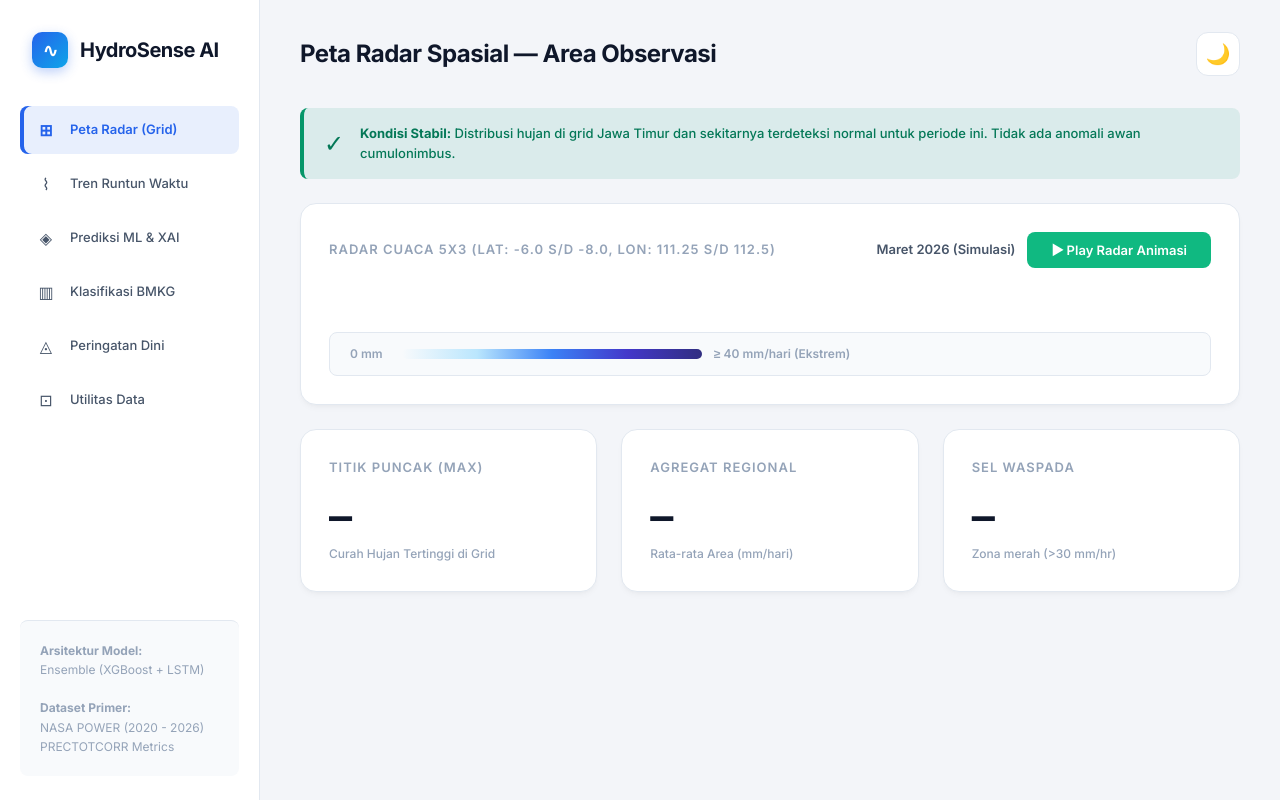
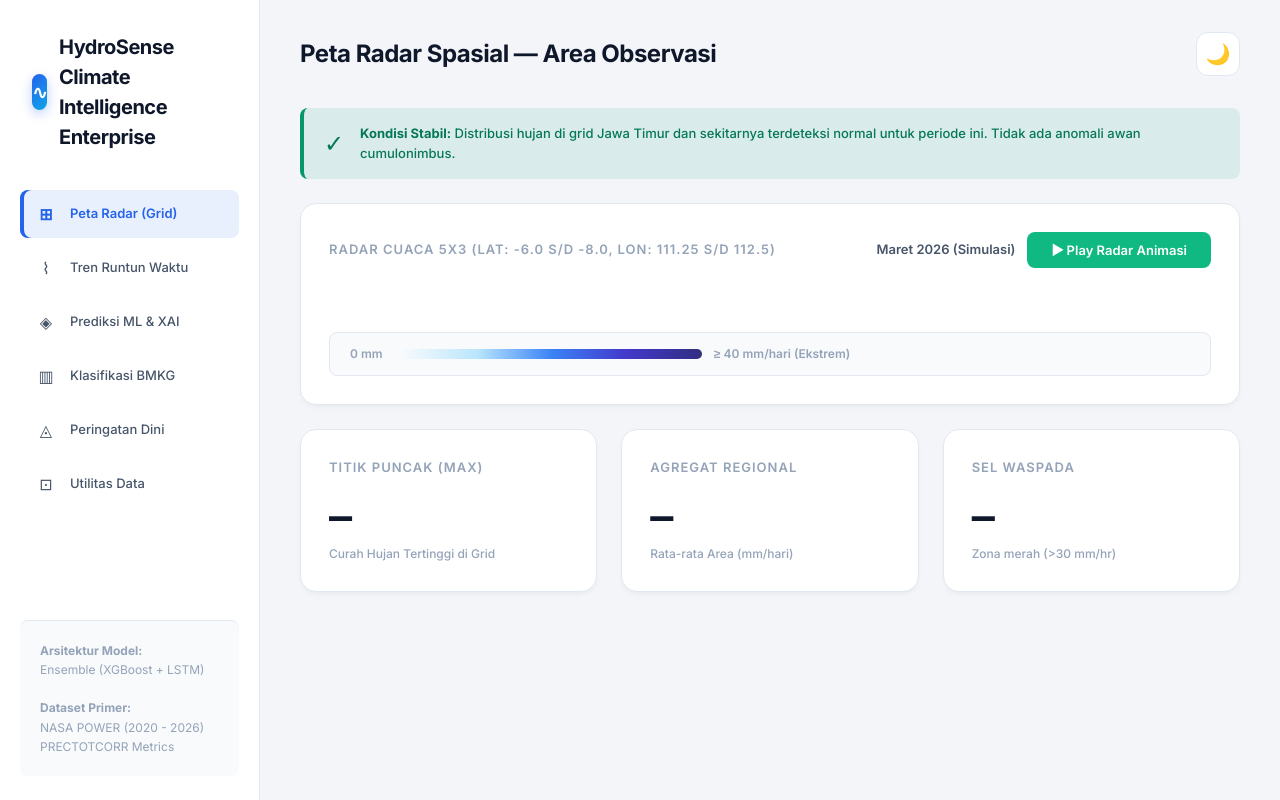
Before and after one commit to Zahidabd12/hydrosenseai, a plain HTML site: page index.html in a window 1280 px wide. Drawn offline with nearby package versions, Linux system fonts and the light colour scheme.

Commit message:
Ubah logo versi Enterprise Anggota 5

```diff
--- a/index.html
+++ b/index.html
@@ -149,7 +149,7 @@
 
 <div class="shell">
   <aside class="sidebar">
-    <div class="logo"><div class="logo-icon">∿</div>HydroSense AI</div>
+    <div class="logo"><div class="logo-icon">∿</div>HydroSense Climate Intelligence Enterprise</div>
     <div class="nav-item active" onclick="gotoPage('heatmap', this)"><span class="nav-icon">⊞</span>Peta Radar (Grid)</div>
     <div class="nav-item" onclick="gotoPage('tren', this)"><span class="nav-icon">⌇</span>Tren Runtun Waktu</div>
     <div class="nav-item" onclick="gotoPage('prediksi', this)"><span class="nav-icon">◈</span>Prediksi ML & XAI</div>
```
